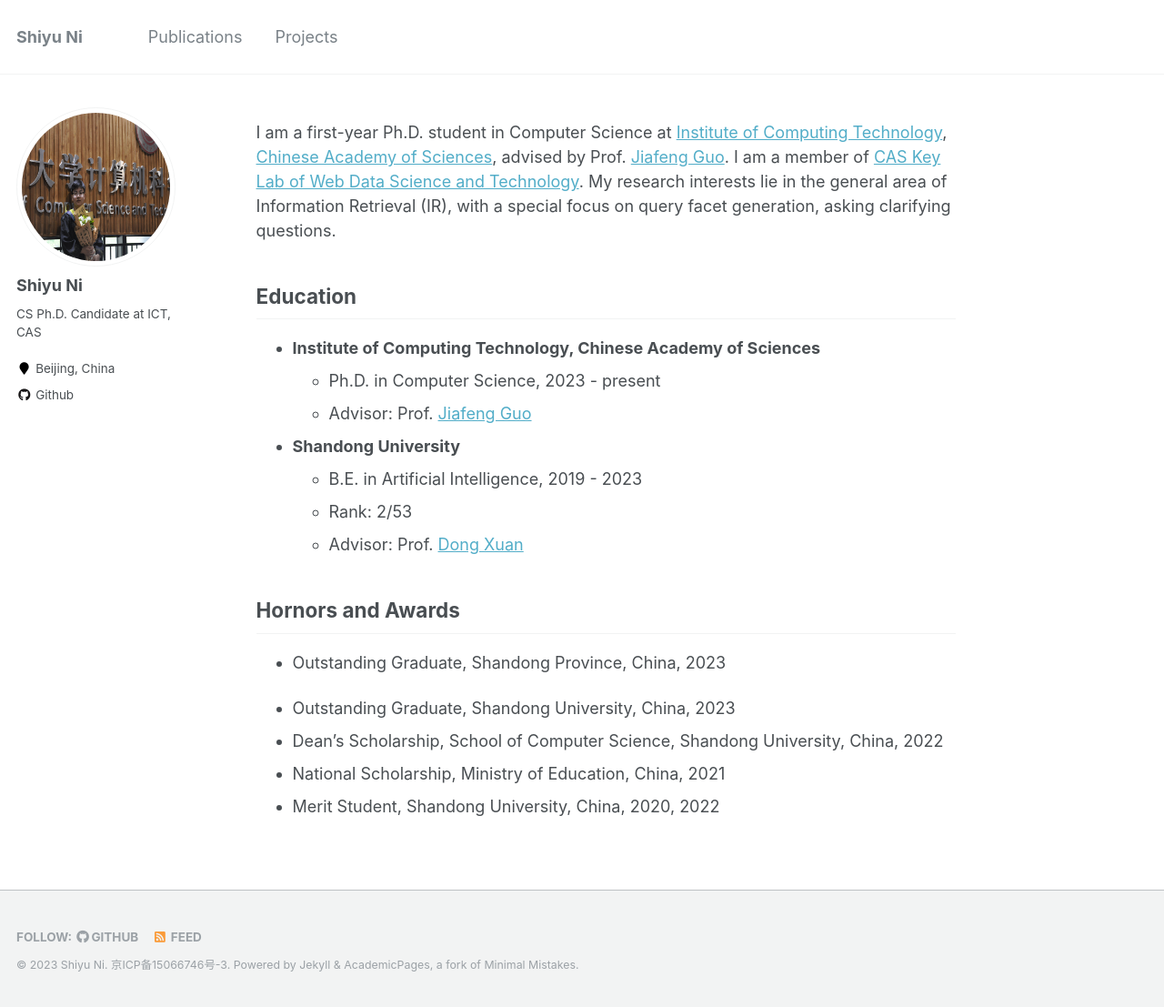
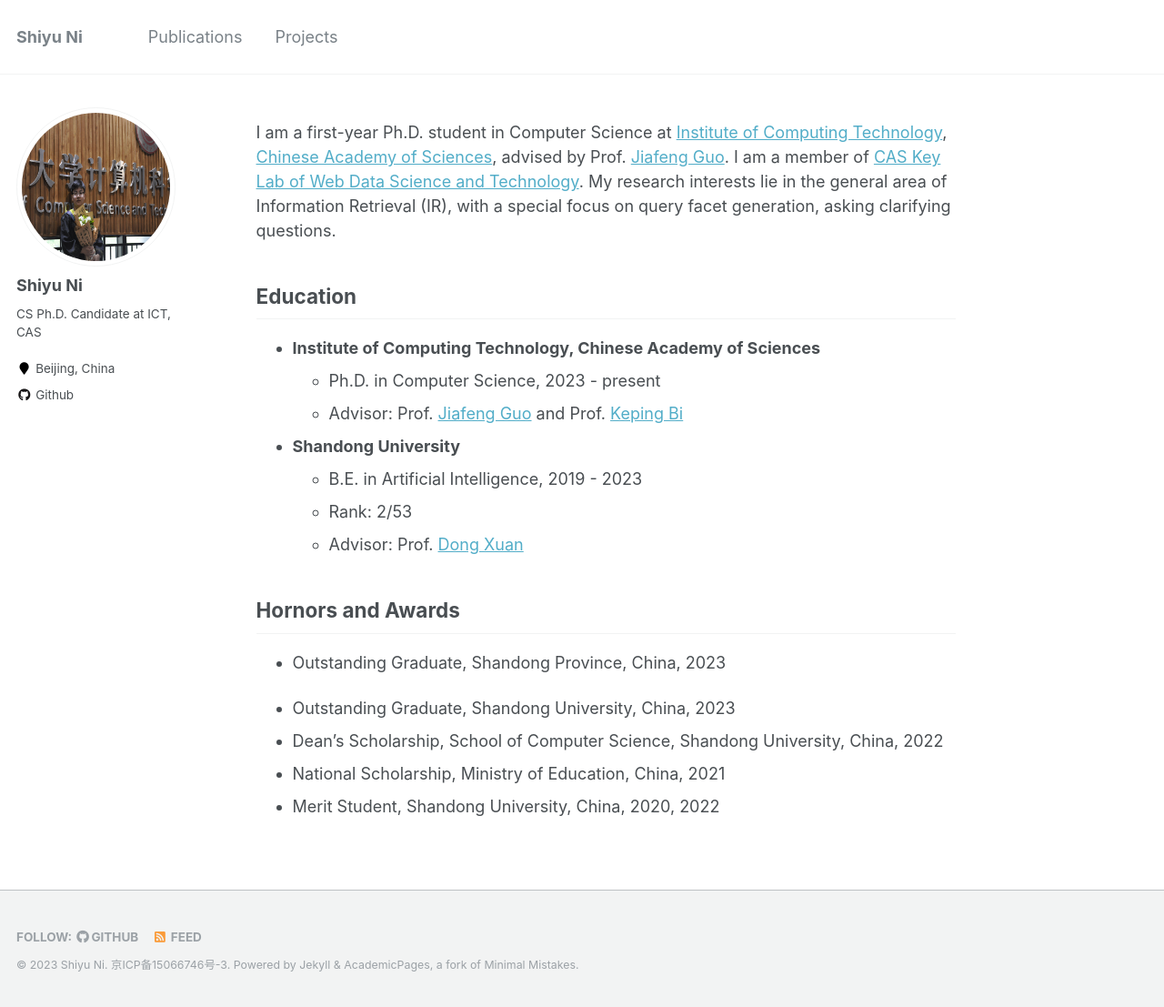
Before and after one commit to ShiyuNee/ShiyuNee.github.io, a Jekyll site: the page built from _pages/about.md, in a window 1280 px wide and 1107 px high. Shown: the whole window at 91% size. Built offline with Jekyll 4.4.1, drawn with Linux system fonts in a browser that asks for light colours.

Commit message:
update advisor

```diff
--- a/_pages/about.md
+++ b/_pages/about.md
@@ -15,7 +15,7 @@ Education
 ------
   * **Institute of Computing Technology, Chinese Academy of Sciences**
     * Ph.D. in Computer Science, 2023 - present
-    * Advisor: Prof. [Jiafeng Guo](http://www.bigdatalab.ac.cn/gjf/)
+    * Advisor: Prof. [Jiafeng Guo](http://www.bigdatalab.ac.cn/gjf/) and Prof. [Keping Bi](https://sites.google.com/site/irkepingbi/)
   * **Shandong University**
     * B.E. in Artificial Intelligence, 2019 - 2023
     * Rank: 2/53
```
